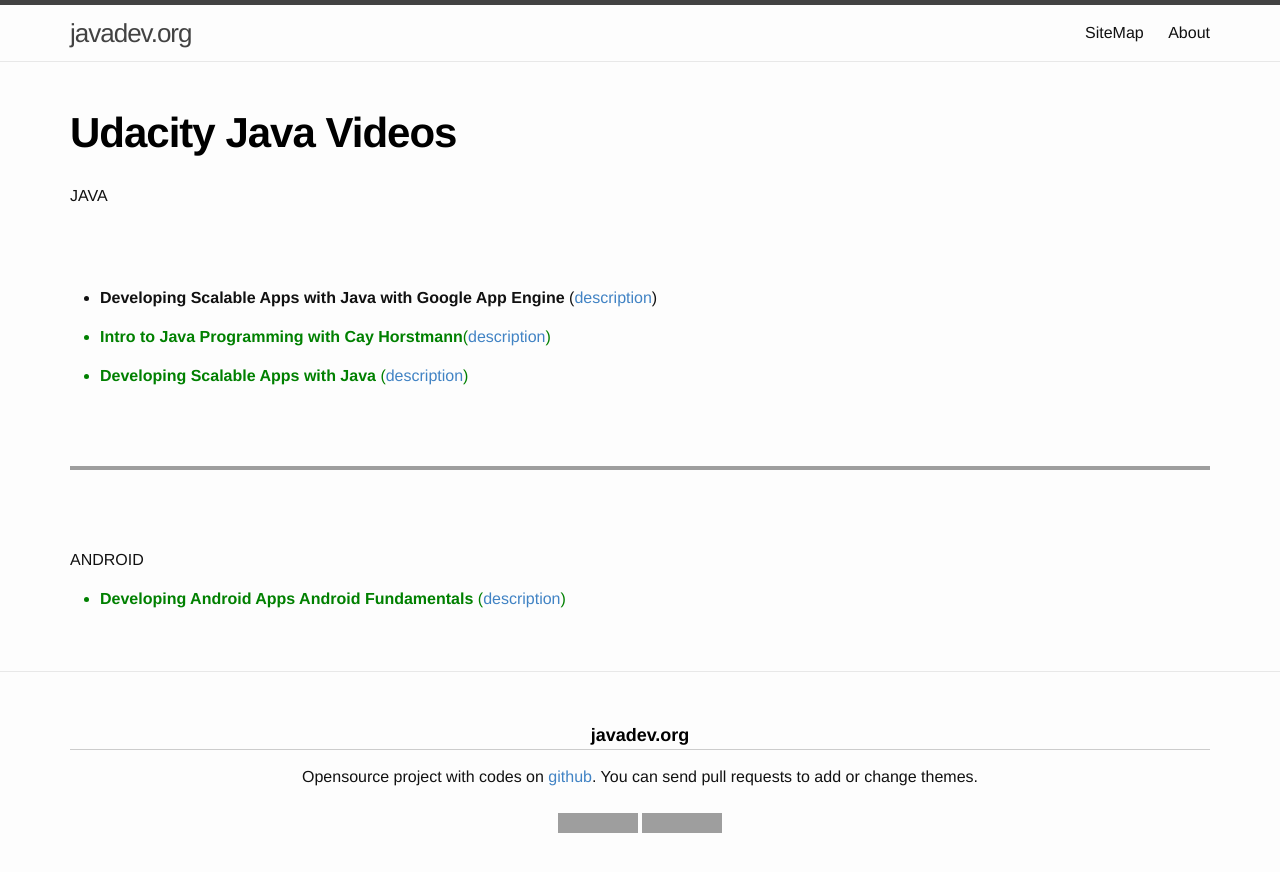
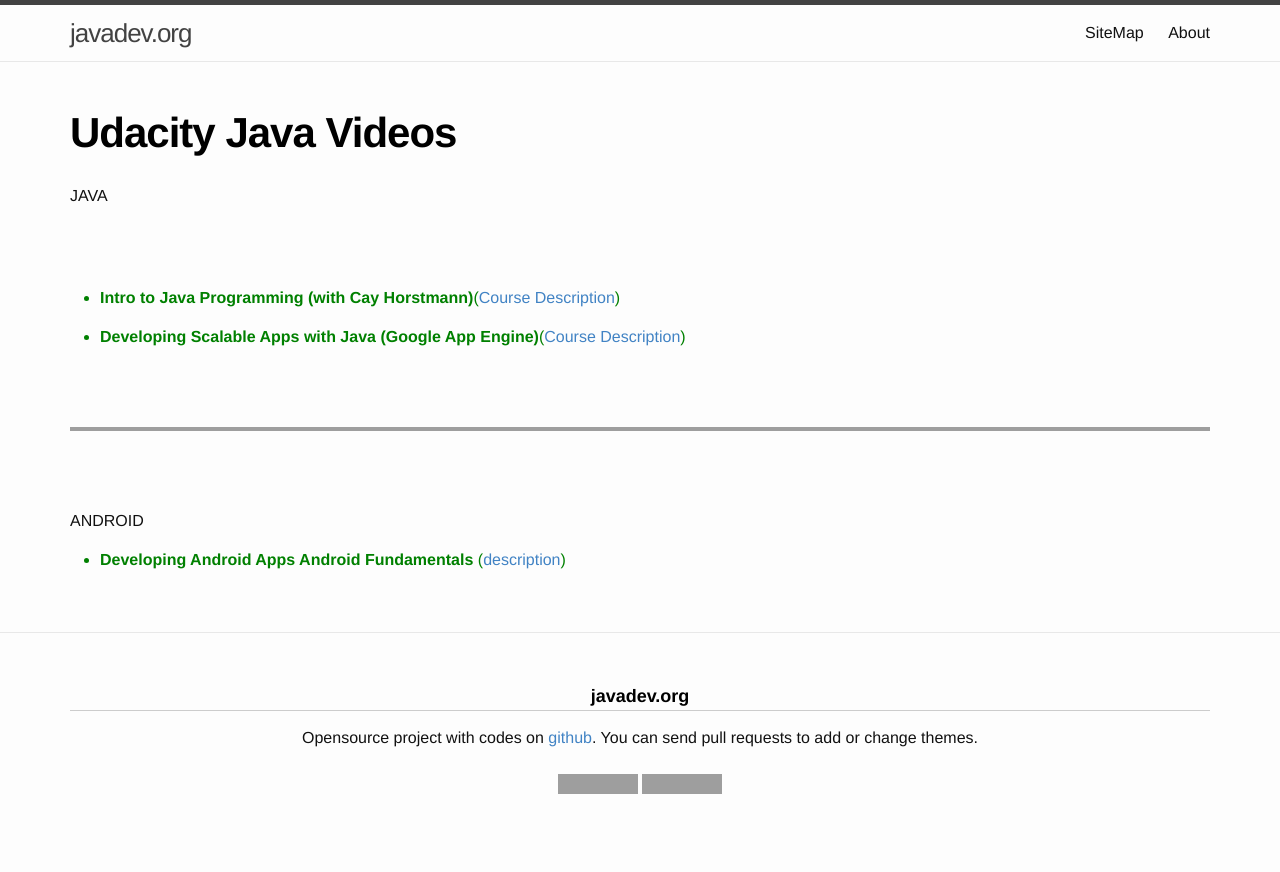
Before and after one commit to webmakaka/javadev.org, a Jekyll site: the page built from website/library/collections/video/paid/udacity.md, in a window 1280 px wide, cut to the strip 0-872 px from the top of the page. Built offline with Jekyll 4.4.1, drawn with Linux system fonts in a browser that asks for light colours; grey boxes are pictures that could not be loaded.

Commit message:
Update udacity.md

```diff
--- a/website/library/collections/video/paid/udacity.md
+++ b/website/library/collections/video/paid/udacity.md
@@ -9,10 +9,8 @@
 <br/><br/>
 
 <ul>
-<li><strong>Developing Scalable Apps with Java
-with Google App Engine</strong> (<a href="https://www.udacity.com/wiki/ud859">description</a>)</li>
-<li style="color:green"><strong>Intro to Java Programming with Cay Horstmann</strong>(<a href="https://www.udacity.com/course/cs046">description</a>)</li>
-<li style="color:green"><strong>Developing Scalable Apps with Java </strong>(<a href="https://www.udacity.com/wiki/ud859">description</a>)</li>
+<li style="color:green"><strong>Intro to Java Programming (with Cay Horstmann)</strong>(<a href="https://www.udacity.com/course/cs046">Course Description</a>)</li>
+<li style="color:green"><strong>Developing Scalable Apps with Java (Google App Engine)</strong>(<a href="https://www.udacity.com/wiki/ud859">Course Description</a>)</li>
 </ul>
 
 
```
